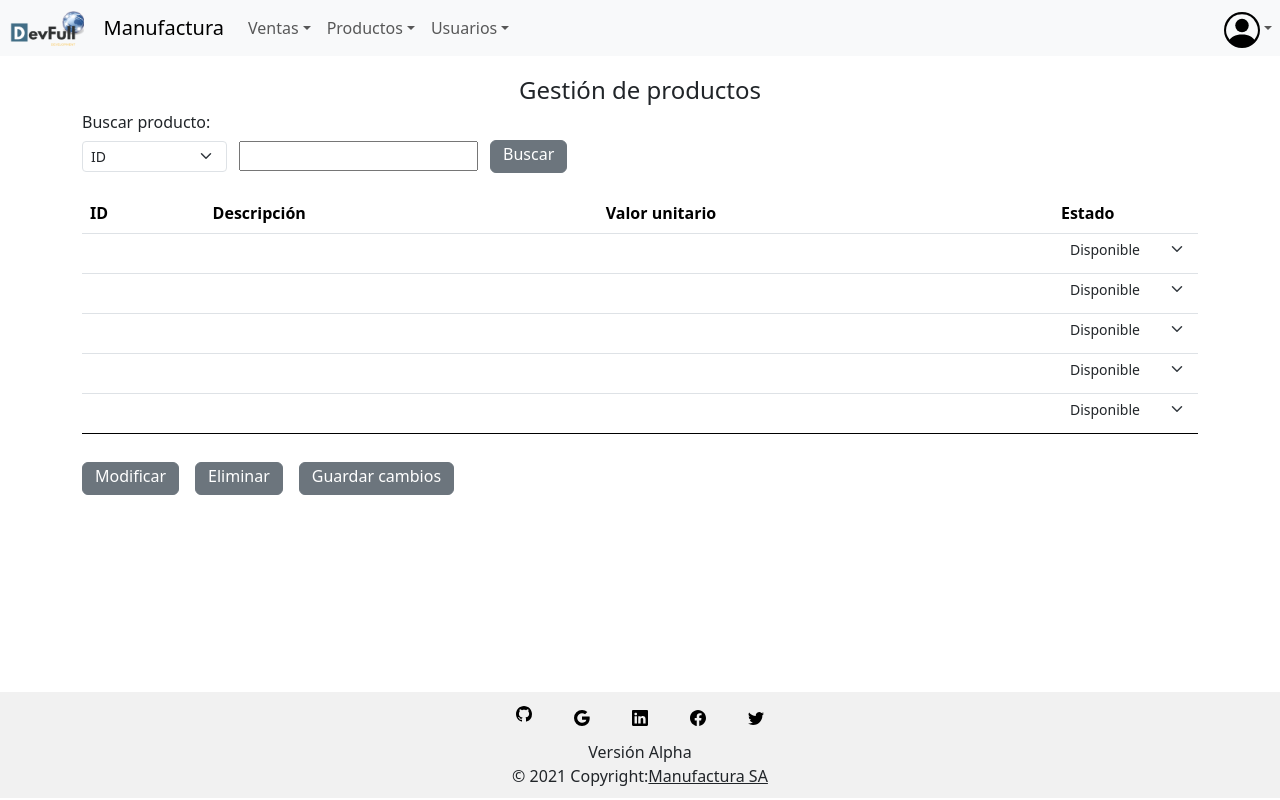
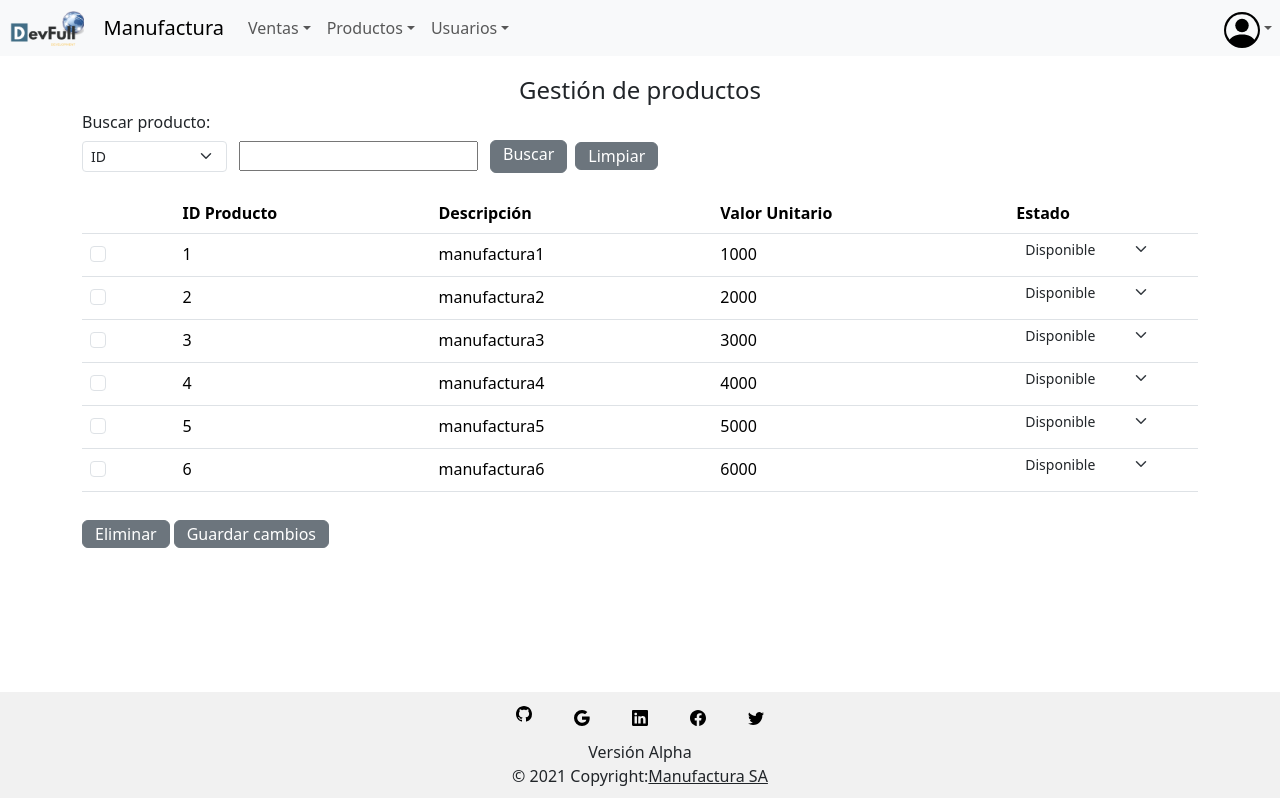
Before and after one commit to MinTic-2021/Manufacture, a React (Create React App) app: page /gprod-admin in a window 1280 px wide. Built offline with nearby package versions, Linux system fonts and the light colour scheme.

Commit message:
funcionalidad GestionProductos

```diff
--- a/src/pages/gestion-productos/GestionProductos.jsx
+++ b/src/pages/gestion-productos/GestionProductos.jsx
@@ -1,6 +1,41 @@
-import React from 'react'
+import React, { useEffect, useState } from 'react';
+import datos from 'productos.json';
+import { nanoid } from 'nanoid';
+import { ToastContainer, toast } from 'react-toastify';
+import 'react-toastify/dist/ReactToastify.css';
+import { Tooltip, Dialog } from '@material-ui/core';
 
 const GestionProductos = () => {
+
+    const [productos, setProductos] = useState([]);
+    let [busqueda, setBusqueda] = useState('')
+    const [criterio, setCriterio] = useState('nombre')
+
+        const buscar = () =>{
+            try{
+                const filtro = []
+                if(busqueda === '' || criterio === 'todo'){
+                    console.log(datos)
+                    setProductos(datos)
+                }else{
+                    for (let i = 0; i < productos.length; i++){
+                        if(productos[i][criterio].toLowerCase() === busqueda){
+                            filtro.push(productos[i])
+                        }
+                    }
+                    setProductos(filtro)
+                }
+            } catch {
+                toast.error("La búsqueda no se puede realizar")
+            }
+        }
+
+        useEffect(() => {
+            // obtención datos backend
+            setProductos(datos);
+        }, [])
+
+
     return (
         <div class="container-sm">
             <h4 style={{paddingBotton: '20px', paddingTop: '20px', display: 'flex', justifyContent: 'center'}}>
@@ -8,100 +43,114 @@ const GestionProductos = () => {
             </h4>
             <h6>Buscar producto:</h6>
             <div style={{display: 'flex', justifyContent: 'left', alignItems: 'center'}}>
-                <select class="form-select form-select-sm" style={{width: '13%'}}>
-                    <option value="nombre">ID</option>
-                    <option value="rol">Descripción</option>
+                <select className="form-select form-select-sm" onChange={((e) => {setCriterio(e.target.value.toLowerCase())})} style={{width: '13%'}}>
+                    <option value="idProducto">ID</option>
+                    <option value="descripcion">Descripción</option>
                     <option value="todo">Mostrar todo</option>
                 </select>
                 <div style={{paddingRight: '12px', paddingLeft: '12px'}}>
-                    <input type="text"/>
+                    <input onChange={((e) => {setBusqueda(e.target.value.toLowerCase())})} type="text"/>
                 </div>
-                <button type="button" class="btn btn-secondary" style={{paddingTop: '0.8px', paddingBotton: '1px'}}>
+                <button type="button" onClick={() => {buscar()}} class="btn btn-secondary" style={{paddingTop: '0.8px', paddingBotton: '1px'}}>
                     Buscar
                 </button>
+                <button type="button" onClick={() => {setProductos(datos)}} className="btn btn-secondary" style={{paddingTop: '0.8px', paddingBottom: '1px', marginLeft: '1vh'}}>
+                        Limpiar
+                </button>
             </div>
-            <div style={{paddingTop: '20px'}}>
-            <table class="table table-hover" style={{paddingLeft: '50px'}}>
-                <thead>
-                    <tr>
-                        <th>ID</th>
-                        <th>Descripción</th>
-                        <th>Valor unitario</th>
-                        <th>Estado</th>
-                    </tr>
-                </thead>
-                <tbody style={{height: '20vh'}}>
-                    <tr style={{height: '5vh'}}>
-                        <td> </td>
-                        <td> </td>
-                        <td> </td>
-                        <td width='13%' style={{paddingTop: '0%', paddingBotton: '0%', paddingRight: '0%'}}>
-                            <select class="form-select form-select-sm" style={{width: '100%', borderColor:'rgba(255, 255, 255, 0)'}}>
-                              <option value="mayor">Disponible</option>
-                              <option value="menor">No disponible</option>
-                            </select>
-                        </td>
-                    </tr>
-                    <tr style={{height: '5vh'}}>
-                        <td> </td>
-                        <td> </td>
-                        <td> </td>
-                        <td width='12%' style={{paddingTop: '0%', paddingBotton:  '0%', paddingRight: '0%'}}>
-                            <select class="form-select form-select-sm" style={{width: '100%', borderColor:'rgba(255, 255, 255, 0)'}}>
-                              <option value="mayor">Disponible</option>
-                              <option value="menor">No disponible</option>
-                            </select>
-                        </td>
-                    </tr>
-                    <tr style={{height: '2vh'}}>
-                        <td> </td>
-                        <td> </td>
-                        <td> </td>
-                        <td width='12%' style={{paddingTop: '0%', paddingBotton: '0%',  paddingRight: '0%'}}>
-                            <select class="form-select form-select-sm" style={{width: '100%', borderColor:'rgba(255, 255, 255, 0)'}}>
-                              <option value="mayor">Disponible</option>
-                              <option value="menor">No Disponible</option>
-                            </select>
-                        </td>
-                    </tr>
-                    <tr style={{height: '2vh'}}>
-                        <td> </td>
-                        <td> </td>
-                        <td> </td>
-                        <td width='12%' style={{paddingTop: '0%', paddingBotton: '0%',  paddingRight: '0%'}}>
-                            <select class="form-select form-select-sm" style={{width: '100%', borderColor:'rgba(255, 255, 255, 0)'}}>
-                              <option value="mayor">Disponible</option>
-                              <option value="menor">No Disponible</option>
-                            </select>
-                        </td>
-                    </tr>
-                    <tr style={{borderBottomColor: 'black', height: '5vh'}}>
-                        <td> </td>
-                        <td> </td>
-                        <td> </td>
-                        <td width='12%' style={{paddingTop: '0%', paddingBotton: '0%',  paddingRight: '0%'}}>
-                            <select class="form-select form-select-sm" style={{width: '100%', borderColor:'rgba(255, 255, 255, 0)'}}>
-                              <option value="mayor">Disponible</option>
-                              <option value="menor">No Disponible</option>
-                            </select>
-                        </td>
-                    </tr>
-                </tbody>
-            </table>
-        </div>
-        <div style={{paddingTop: '12px'}}>
-            <button type="button" class="btn btn-secondary" style={{paddingTop: '0.8px', paddingBotton: '1px', marginRight: '2vh'}}>
-              Modificar
-            </button>
-            <button type="button" class="btn btn-secondary" onclick="alert('Producto eliminado exitosamente')" style={{paddingTop: '0.8px', paddingBotton: '1px', marginRight: '2vh'}}>
-              Eliminar
-            </button>
-            <button type="button" class="btn btn-secondary" onclick="alert('Información actualizada')" style={{paddingTop: '0.8px', paddingBotton: '1px'}}>
-                Guardar cambios
-            </button>
-          </div>
+            <Tabla listaProductos={productos} />
         </div>
     )
 }
 
 export default GestionProductos
+
+const Tabla = ({listaProductos})  => {
+
+    const sel = []
+    const [reloadInfo, setReloadInfo] = useState(false)
+    const [open, setOpen] = useState(false)
+
+    useEffect(() => {
+        setReloadInfo(false)
+    }, [reloadInfo])
+
+    const guardar = () => {
+        listaProductos = listaProductos.filter(value => JSON.stringify(value) !== '{}')
+        toast.success("Operación realizada con éxito")
+        setOpen(false)
+        //enviar al backend
+        console.log(listaProductos)
+    }
+
+    const eliminar = () => {
+        sel.forEach(llave => {delete listaProductos[llave]})
+        listaProductos = listaProductos.filter(value => JSON.stringify(value) !== '{}')
+        toast.success("Operación realizada con éxito")
+        setReloadInfo(true)
+        //enviar al backend
+        console.log(listaProductos)
+    }
+
+    return (
+        <div style={{paddingTop: '20px'}}>
+            <table className="table table-hover" style={{paddingLeft: '50px'}}>
+                <thead>
+                    <tr>
+                        <th> </th>
+                        <th>ID Producto</th>
+                        <th>Descripción</th>
+                        <th>Valor Unitario</th>
+                        <th>Estado</th>
+                    </tr>
+                </thead>
+                <tbody style={{height: '20vh'}}>
+                    {listaProductos.map((productos) => {
+                        return(
+                            <tr style={{height: '5vh'}} key={nanoid()}>
+                                <td>
+                                    <div className="form-check">
+                                        <Tooltip title="Seleccionar producto">
+                                            <input name='check' onChange={(e) => {sel.push(productos.idProducto-1)}} className="form-check-input" type="checkbox"/>
+                                        </Tooltip>
+                                    </div>
+                                </td>
+                                <td>{productos.idProducto}</td>
+                                <td>{productos.descripcion}</td>
+                                <td>{productos.valorUnitario}</td>
+                                <td style={{width: '17%', paddingTop: '0%', paddingBottom: '0%', paddingRight: '0%'}}>
+                                    <select className="form-select form-select-sm" defaultValue={productos.estado} name='estado' onChange={(e) => {productos.estado = e.target.value}} style={{width: '80%', borderColor: 'rgba(255, 255, 255, 0)'}}>
+                                        <option value="disponible">Disponible</option>
+                                        <option value="noDisponible">No disponible</option>
+                                    </select>
+                                </td>
+                            </tr>
+                        )}
+                    )}
+                </tbody>
+            </table>
+            <ToastContainer position="bottom-center" autoClose={5000} />
+            <div style={{paddingTop: '12px'}}>
+                <button type="button" onClick={eliminar} className="btn btn-secondary" style={{paddingTop: '0.8px', paddingBottom: '1px', marginRight: '4px'}}>
+                    Eliminar
+                </button>
+                <button type="button" onClick={() => {setOpen(true)}} className="btn btn-secondary" style={{paddingTop: '0.8px', paddingBottom: '1px', marginRight: '4px'}}>
+                    Guardar cambios
+                </button>
+            </div>
+            <Dialog open={open}>
+                <div style={{margin: '3vh'}}>
+                    <h6>¿Desea confirmar los cambios?</h6>
+                    <div style={{display: 'flex', justifyContent: 'space-around', paddingTop: '2vh'}}>
+                        <button onClick={guardar} style={{width: '10vh', borderRadius: '0.7vh', border: '1px solid gray', backgroundColor: '#515C5F', color: 'white'}}>
+                            Sí
+                        </button>
+                        <button onClick={() => {setOpen(false)}} style={{width: '10vh', borderRadius: '0.7vh', border: '1px solid gray', backgroundColor: '#515C5F', color: 'white'}}>
+                            No
+                        </button>
+                    </div>
+                </div>
+            </Dialog>
+        </div>
+    )
+}
--- /dev/null
+++ b/src/productos.json
@@ -0,0 +1,39 @@
+[
+    {
+        "idProducto": "1",
+        "descripcion": "manufactura1",
+        "valorUnitario": "1000",
+        "estado": "disponible"
+
+    },
+    {
+        "idProducto": "2",
+        "descripcion": "manufactura2",
+        "valorUnitario": "2000",
+        "estado": "disponible"
+    },
+    {
+        "idProducto": "3",
+        "descripcion": "manufactura3",
+        "valorUnitario": "3000",
+        "estado": "disponible"
+    },
+    {
+        "idProducto": "4",
+        "descripcion": "manufactura4",
+        "valorUnitario": "4000",
+        "estado": "disponible"
+    },
+    {
+        "idProducto": "5",
+        "descripcion": "manufactura5",
+        "valorUnitario": "5000",
+        "estado": "disponible"
+    },
+    {
+        "idProducto": "6",
+        "descripcion": "manufactura6",
+        "valorUnitario": "6000",
+        "estado": "disponible"
+    }
+]
```
